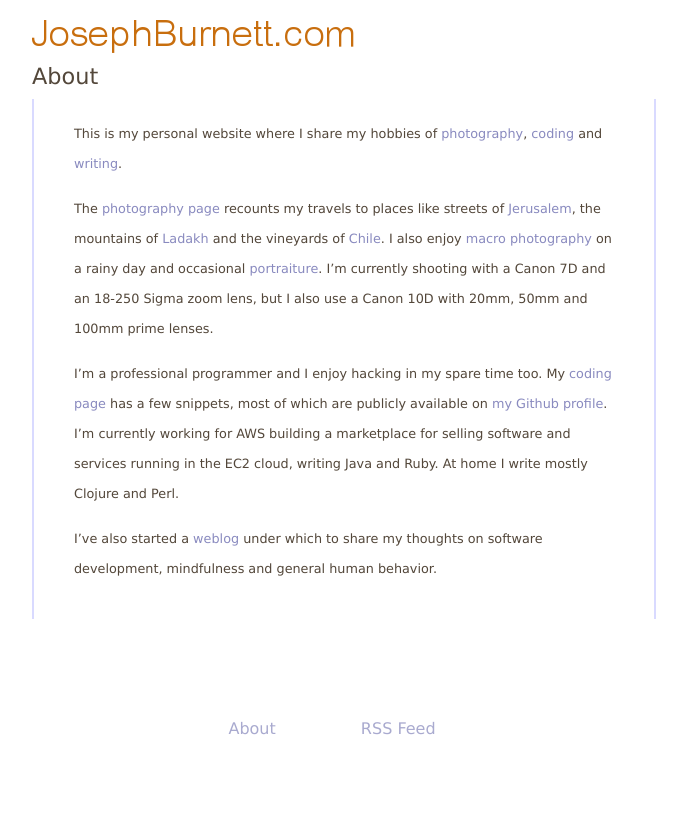
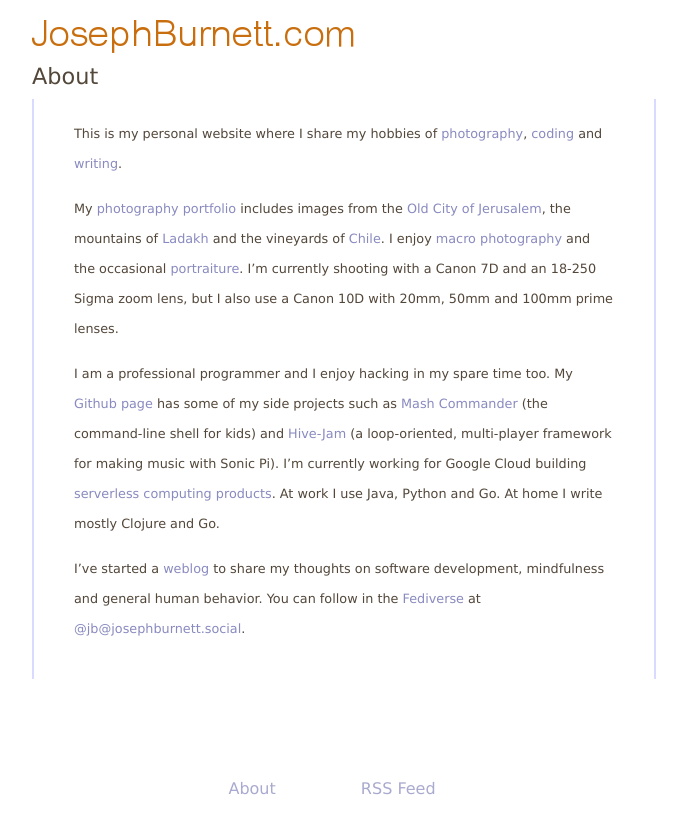
Before and after one commit to josephburnett/josephburnett.github.io, a Jekyll site: the page built from about.md, in a window 1280 px wide. Shown: the top 834 px of the page, without its empty margins (308-995 px from the left). Built offline with Jekyll 4.4.1, drawn with Linux system fonts in a browser that asks for light colours; Markdown is read by kramdown in place of the engine named in the settings.

Commit message:
Update about.

```diff
--- a/about.md
+++ b/about.md
@@ -3,16 +3,15 @@ layout: page
 title: "About"
 ---
 
-This is my personal website where I share my hobbies of [photography][1], [coding][2] and [writing][3].
+This is my personal website where I share my hobbies of [photography][1], [coding][git] and [writing][3].
 
-The [photography page][1] recounts my travels to places like streets of [Jerusalem][jer], the mountains of [Ladakh][lad] and the vineyards of [Chile][chi].  I also enjoy [macro photography][mac] on a rainy day and occasional [portraiture][por].  I'm currently shooting with a Canon 7D and an 18-250 Sigma zoom lens, but I also use a Canon 10D with 20mm, 50mm and 100mm prime lenses.
+My [photography portfolio][1] includes images from the [Old City of Jerusalem][jer], the mountains of [Ladakh][lad] and the vineyards of [Chile][chi].  I enjoy [macro photography][mac] and the occasional [portraiture][por].  I'm currently shooting with a Canon 7D and an 18-250 Sigma zoom lens, but I also use a Canon 10D with 20mm, 50mm and 100mm prime lenses.
 
-I'm a professional programmer and I enjoy hacking in my spare time too.  My [coding page][2] has a few snippets, most of which are publicly available on [my Github profile][git].  I'm currently working for AWS building a marketplace for selling software and services running in the EC2 cloud, writing Java and Ruby.  At home I write mostly Clojure and Perl.
+I am a professional programmer and I enjoy hacking in my spare time too.  My [Github page][git] has some of my side projects such as [Mash Commander][mash] (the command-line shell for kids) and [Hive-Jam][jam] (a loop-oriented, multi-player framework for making music with Sonic Pi).  I'm currently working for Google Cloud building [serverless computing products][cloud].  At work I use Java, Python and Go.  At home I write mostly Clojure and Go.
 
-I've also started a [weblog][3] under which to share my thoughts on software development, mindfulness and general human behavior.
+I've started a [weblog][3]  to share my thoughts on software development, mindfulness and general human behavior.  You can follow in the [Fediverse][fed] at [@jb@josephburnett.social][jb].
 
 [1]: /photographs.html
-[2]: /code.html
 [3]: /weblog.html
 [jer]: /photographs/jerusalem.html
 [lad]: /photographs/ladakh.html
@@ -20,3 +19,8 @@ I've also started a [weblog][3] under which to share my thoughts on software dev
 [mac]: /photographs/macro.html
 [por]: /photographs/portraits.html
 [git]: https://github.com/josephburnett
+[mash]: https://mash-commander.appspot.com
+[jam]: https://github.com/josephburnett/hive-jam/blob/master/README.md
+[cloud]: https://cloud.google.com/serverless
+[fed]: https://joinmastodon.org/
+[jb]: https://josephburnett.social/@jb
```
